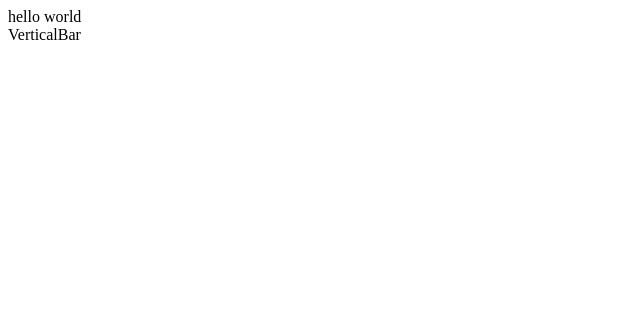
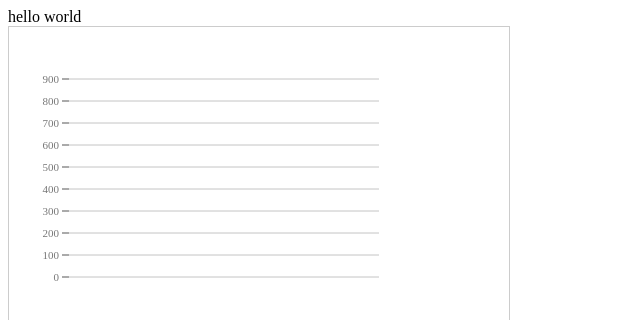
Before and after one commit to sdh20282/jetty-chart, a React (Create React App) app: page / in a window 1280 px wide. Shown: the top 320 px of the page, without its empty margins (0-640 px from the left). Built offline with nearby package versions, Linux system fonts and the light colour scheme.

Commit message:
Feat : bar 차트 background-line, 범주 구현

```diff
--- a/src/App.jsx
+++ b/src/App.jsx
@@ -1,38 +1,66 @@
-import { VerticalBar } from "./jetty-chart/src";
+import { NormalBar } from "./jetty-chart/src";
 
 const data = [
   {
-    value: 10,
-    label: "test1",
+    value: Math.floor(Math.random() * 1000),
+    label: "test1"
   },
   {
-    value: 10,
-    label: "test1",
+    value: Math.floor(Math.random() * 1000),
+    label: "test2"
   },
   {
-    value: 10,
-    label: "test1",
+    value: Math.floor(Math.random() * 1000),
+    label: "test3"
   },
   {
-    value: 10,
-    label: "test1",
+    value: Math.floor(Math.random() * 1000),
+    label: "test4"
   },
   {
-    value: 10,
-    label: "test1",
-  },
+    value: Math.floor(Math.random() * 1000),
+    label: "test5"
+  }
 ];
 
-const MyVerticalBar = ({ data }) => {
-  return <VerticalBar data={data} width="400" height="300" backgroundColor="#c4c4c4" />;
+const myNormalBar = ({ data }) => {
+  return (
+    <NormalBar
+      data={data}
+      generalSettings={{
+        width: "500",
+        height: "300",
+        backgroundColor: "#fff",
+        padding: { top: "30", bottom: "50", left: "60", right: "130" }
+      }}
+      categorySettings={{
+        lineVisible: true,
+        lineOpacity: "1",
+        lineColor: "#c4c4c4",
+        lineWidth: "1",
+        categoryLocation: "10",
+        categorySize: "11",
+        categoryWeight: "500",
+        categoryColor: "#777",
+        categoryGap: "3",
+        categoryLineVisible: true,
+        categoryLineWidth: "2",
+        categoryLineColor: "#aaa"
+      }}
+      barSettings={{
+        barGap: "0.1"
+      }}
+    />
+  );
 };
 
 function App() {
   return (
     <div>
       hello world
-      {MyVerticalBar({ data })}
+      {myNormalBar({ data })}
     </div>
   );
 }
+
 export default App;
--- a/src/index.js
+++ b/src/index.js
@@ -1,8 +1,8 @@
-import React from "react";
-// import ReactDOM from 'react-dom'; //구버전
 import { createRoot } from "react-dom/client";
+
 import App from "./App";
 
 const container = document.getElementById("root");
 const root = createRoot(container);
+
 root.render(<App />);
--- a/src/jetty-chart/src/bars/bars.js
+++ b/src/jetty-chart/src/bars/bars.js
@@ -1,4 +1,3 @@
-import { VerticalBar } from "./vertical-bar/vertical-bar";
-import { HorizontalBar } from "./horizontal-bar/horizontal-bar";
+import { NormalBar } from "./normal-bar/nomal-bar";
 
-export { VerticalBar, HorizontalBar };
+export { NormalBar };
--- a/src/jetty-chart/src/bars/horizontal-bar/horizontal-bar.js
+++ /dev/null
@@ -1,5 +0,0 @@
-const HorizontalBar = () => {
-    return <div>HorizontalBar</div>
-}
-
-export { HorizontalBar };
--- /dev/null
+++ b/src/jetty-chart/src/bars/normal-bar/nomal-bar.js
@@ -0,0 +1,77 @@
+import { getCategoryLevel } from "../../common/utils/bar-category";
+
+const NormalBar = ({
+  data,
+  generalSettings: { width = "500", height = "300", backgroundColor = "#ffffff", padding = { top: "30", bottom: "50", left: "60", right: "130" } },
+  categorySettings: {
+    lineVisible = true,
+    lineOpacity = "1",
+    lineColor = "#c4c4c4",
+    lineWidth = "1",
+    categoryLocation = "8",
+    categorySize = "11",
+    categoryWeight = "400",
+    categoryColor = "#777",
+    categoryGap = "3",
+    categoryLineVisible = true,
+    categoryLineWidth = "2",
+    categoryLineColor = "#aaa"
+  }
+}) => {
+  console.log(data, top);
+  const category = getCategoryLevel({ data });
+  const chartWidth = width - padding.left - padding.right;
+  const chartHeight = height - padding.bottom - padding.top;
+
+  return (
+    <div style={{ width: `${width}px`, height: `${height}px`, border: "1px solid #ccc" }}>
+      <svg width={width} height={height}>
+        <rect width="100%" height="100%" fill={backgroundColor}></rect>
+        <g transform={`translate(${padding.left},${padding.top})`}>
+          <g>
+            {lineVisible &&
+              category.map((c, idx) => {
+                if (idx === category.length - 1) {
+                  return;
+                }
+
+                const y = chartHeight - (chartHeight * c) / category[category.length - 1];
+
+                return <line key={c} opacity={lineOpacity} x1="0" x2={chartWidth} y1={y} y2={y} stroke={lineColor} strokeWidth={lineWidth}></line>;
+              })}
+          </g>
+          <g transform={`translate(-${categoryLocation})`}>
+            {category.map((c, idx) => {
+              if (idx === category.length - 1) {
+                return;
+              }
+
+              const y = chartHeight - (chartHeight * c) / category[category.length - 1];
+
+              return (
+                <g key={c} transform={`translate(0,${y})`}>
+                  <text fontSize={categorySize} fontWeight={categoryWeight} dominantBaseline="central" textAnchor="end" fill={categoryColor}>
+                    {c}
+                  </text>
+                  {categoryLineVisible && (
+                    <line
+                      opacity={lineOpacity}
+                      x1={categoryGap}
+                      x2={categoryLocation}
+                      y1="0"
+                      y2="0"
+                      stroke={categoryLineColor}
+                      strokeWidth={categoryLineWidth}
+                    ></line>
+                  )}
+                </g>
+              );
+            })}
+          </g>
+        </g>
+      </svg>
+    </div>
+  );
+};
+
+export { NormalBar };
--- a/src/jetty-chart/src/bars/vertical-bar/vertical-bar.js
+++ /dev/null
@@ -1,12 +0,0 @@
-const VerticalBar = ({
-    data,
-    width,
-    height,
-    backgroundColor
-}) => {
-    console.log(data);
-
-    return <div>VerticalBar</div>
-}
-
-export { VerticalBar };
--- /dev/null
+++ b/src/jetty-chart/src/common/utils/bar-category.js
@@ -0,0 +1,65 @@
+export const getCategoryLevel = ({ data }) => {
+  const maxValue = data.reduce((acc, cur) => {
+    if (cur.value > acc) {
+      acc = cur.value;
+    }
+
+    return acc;
+  }, 0);
+
+  const valueLength = String(maxValue).split(".")[0].length;
+  const result = [];
+  let scale = 1;
+  let stringValue = "";
+
+  if (valueLength > 2) {
+    scale = 10 ** (valueLength - 2);
+    stringValue = String(maxValue / scale);
+  } else if (valueLength <= 2 && maxValue >= 1) {
+    scale = 10 ** (2 - valueLength);
+    stringValue = String(maxValue * scale);
+  } else {
+    const underZero = String(maxValue).split(".")[1];
+    let count = 2;
+
+    for (let index = 0; index < underZero.length; index++) {
+      if (underZero[index] !== "0") {
+        break;
+      }
+
+      count += 1;
+    }
+
+    scale = 10 ** count;
+    stringValue = String(maxValue * scale);
+  }
+
+  const calculatedValue = stringValue.split(".")[0][0] * 10 + 10;
+  let gap = 1;
+
+  if (calculatedValue > 55) {
+    gap = 10;
+  } else if (calculatedValue > 25 && calculatedValue < 55) {
+    gap = 5;
+  } else {
+    gap = 2.5;
+  }
+
+  for (let value = 0; value <= calculatedValue; value += gap) {
+    let nowValue = 0;
+
+    if (valueLength > 2) {
+      nowValue = value * scale;
+    } else {
+      nowValue = value / scale;
+    }
+
+    result.push(nowValue);
+
+    if (maxValue < nowValue) {
+      break;
+    }
+  }
+
+  return result;
+};
--- a/src/jetty-chart/src/index.js
+++ b/src/jetty-chart/src/index.js
@@ -1,3 +1,3 @@
-import { VerticalBar, HorizontalBar } from "./bars/bars";
+import { NormalBar } from "./bars/bars";
 
-export { VerticalBar, HorizontalBar };
+export { NormalBar };
```
Also changed, not shown: package.json (+8 -0 lines), .eslintrc.json (added), 1 other file (tests, documents, lock files or other folders).
